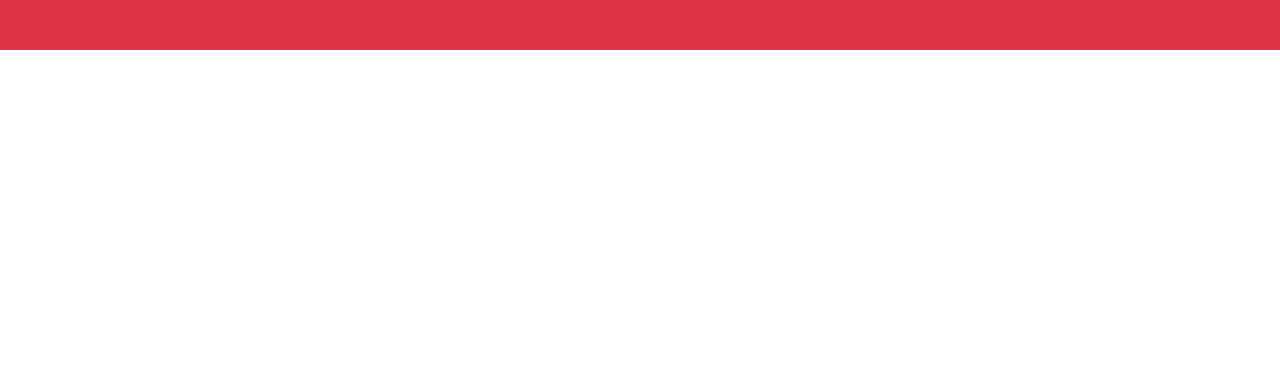
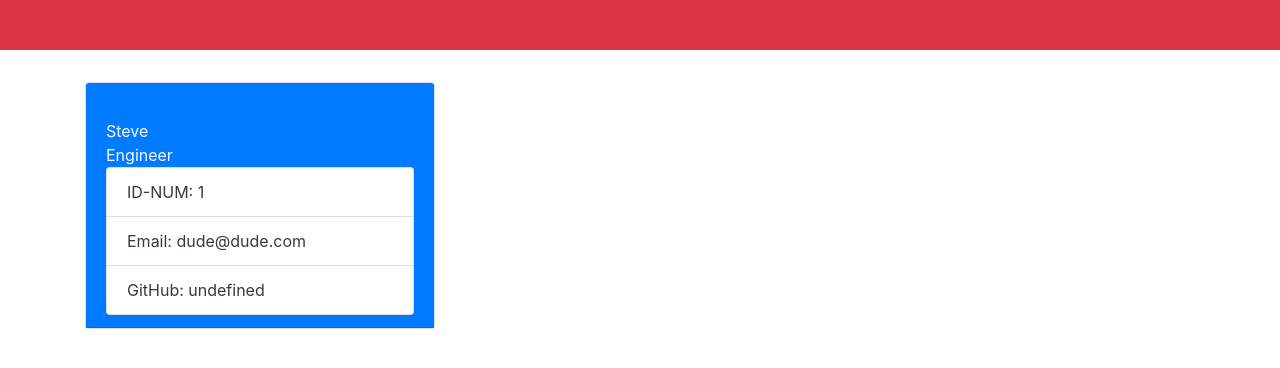
Before and after one commit to StephenSaylor/Team-Profile-Generator, a plain HTML site: page teamprofile.html in a window 1280 px wide. Shown: the part 134-502 px from the top of the page. Drawn offline with nearby package versions, Linux system fonts and the light colour scheme.

Commit message:
got one card

```diff
--- a/teamprofile.html
+++ b/teamprofile.html
@@ -13,4 +13,16 @@
 
 		</header>
 		<div class="container">
-			<div class="row">
+			<div class="row"><div class="col-4">
+                <div class="card">
+                    <h class="card-header bg-primary text-light"><br />Steve<br />Engineer</h5>
+                    <ul class="list-group text-dark">
+                        <li class="list-group-item">ID-NUM: 1 </li>
+                        <li class="list-group-item">Email: dude@dude.com </li>
+                        <li class="list-group-item">GitHub: undefined </li>
+                    </ul>
+                </div>
+            </div></div>
+    </div>
+</body>
+</html>
```
Also changed, not shown: index.js (+11 -8 lines).
